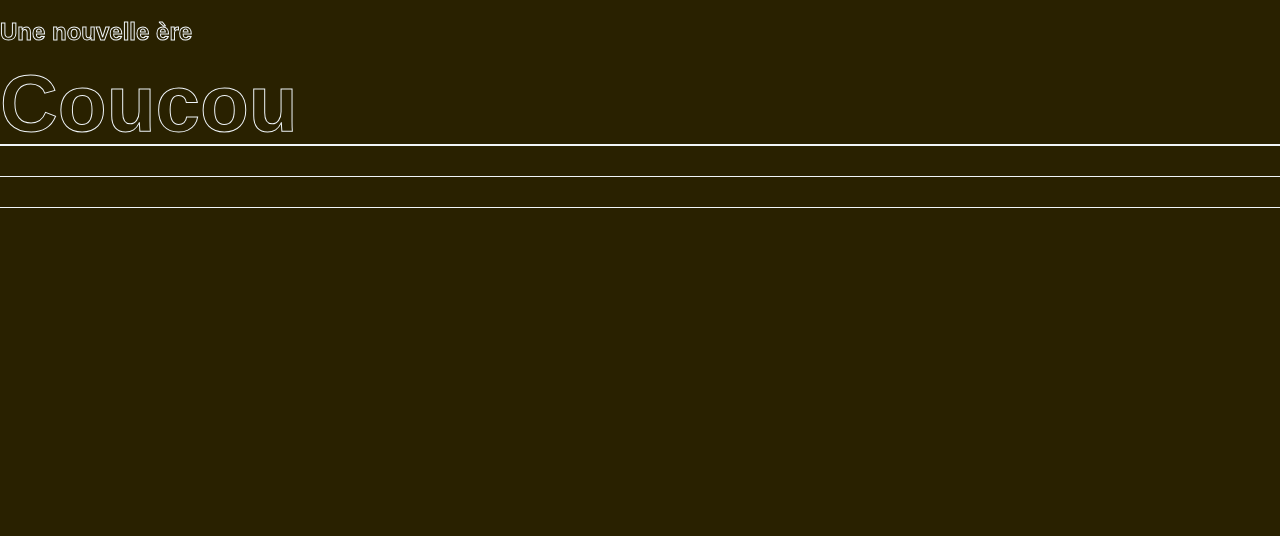
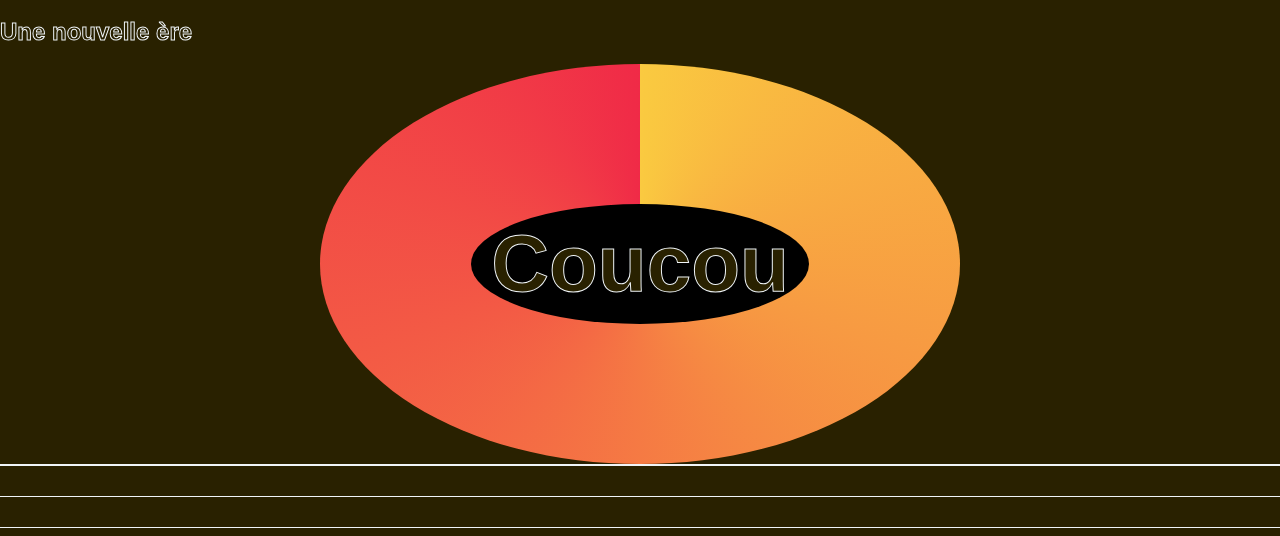
Before and after one commit to CharlieLabat/anneau-canal-plus, a React (Vite) app: page / in a window 1280 px wide. Shown: the top 536 px of the page. Built offline with nearby package versions, Linux system fonts and the light colour scheme.

Commit message:
Développement de l'anneau

```diff
--- a/src/styles/_anneau.scss
+++ b/src/styles/_anneau.scss
@@ -1,6 +1,17 @@
-.anneau{
-    background-color: conic-gradient(#FACA40,#F02A47);
-    &__texte{
-        font-size: 8rem;
-    }
+.anneau {
+  display: flex;
+  background: conic-gradient(#faca40, #f02a47);
+  align-self: center;
+  justify-self: center;
+  min-height: 50vh;
+  min-width: 50vw;
+  align-items: center;
+  justify-content: center;
+  border-radius: 60% 60%;
+  &__texte {
+    background-color: black;
+    font-size: 8rem;
+    padding: 2rem;
+    border-radius: 60% 60%;
+  }
 }
```
